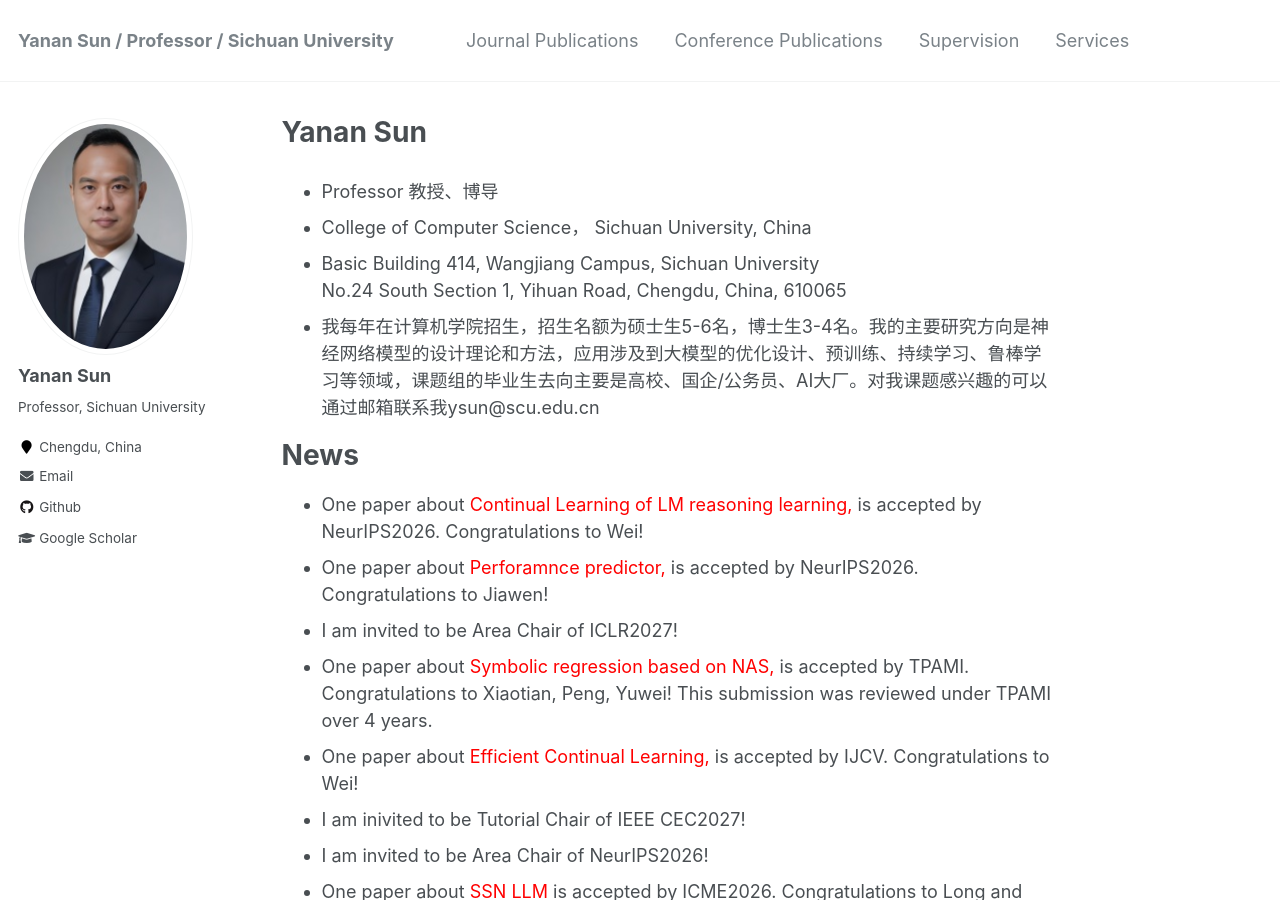
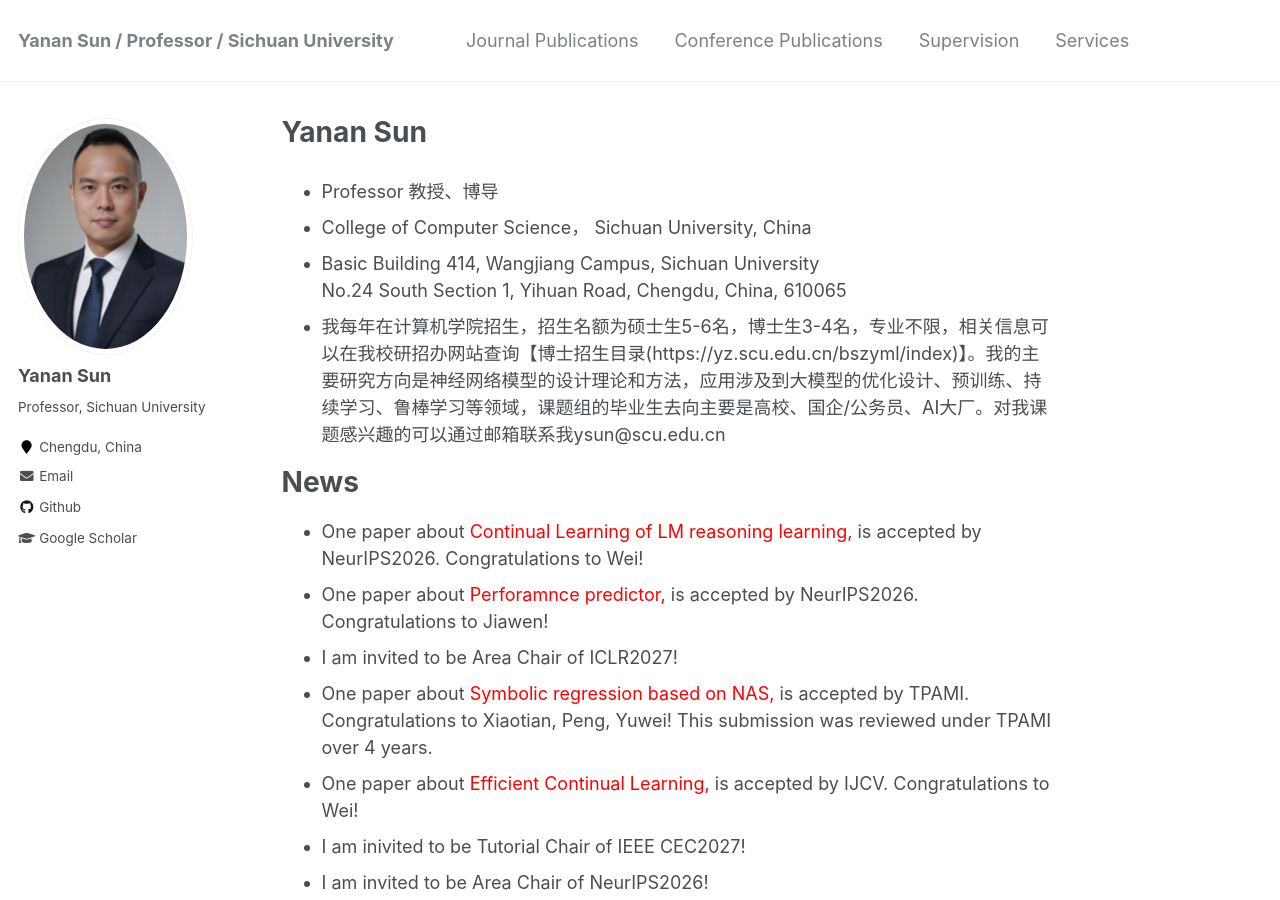
Before and after one commit to yn-sun/yn-sun.github.io, a Jekyll site: the page built from _pages/about.md, in a window 1280 px wide and 900 px high. Built offline with Jekyll 4.4.1, drawn with Linux system fonts in a browser that asks for light colours; comment, search, counter and statistics services are not loaded; some of the changed lines change nothing that is shown.

Commit message:
Update about.md

```diff
--- a/_pages/about.md
+++ b/_pages/about.md
@@ -12,7 +12,7 @@ redirect_from:
 * College of Computer Science， Sichuan University, China
 * Basic Building 414, Wangjiang Campus, Sichuan University\\
 No.24 South Section 1, Yihuan Road, Chengdu, China, 610065
-* 我每年在计算机学院招生，招生名额为硕士生5-6名，博士生3-4名。我的主要研究方向是神经网络模型的设计理论和方法，应用涉及到大模型的优化设计、预训练、持续学习、鲁棒学习等领域，课题组的毕业生去向主要是高校、国企/公务员、AI大厂。对我课题感兴趣的可以通过邮箱联系我ysun@scu.edu.cn
+* 我每年在计算机学院招生，招生名额为硕士生5-6名，博士生3-4名，专业不限，相关信息可以在我校研招办网站查询【博士招生目录(https://yz.scu.edu.cn/bszyml/index)】。我的主要研究方向是神经网络模型的设计理论和方法，应用涉及到大模型的优化设计、预训练、持续学习、鲁棒学习等领域，课题组的毕业生去向主要是高校、国企/公务员、AI大厂。对我课题感兴趣的可以通过邮箱联系我ysun@scu.edu.cn
 
 News
 ======
```
